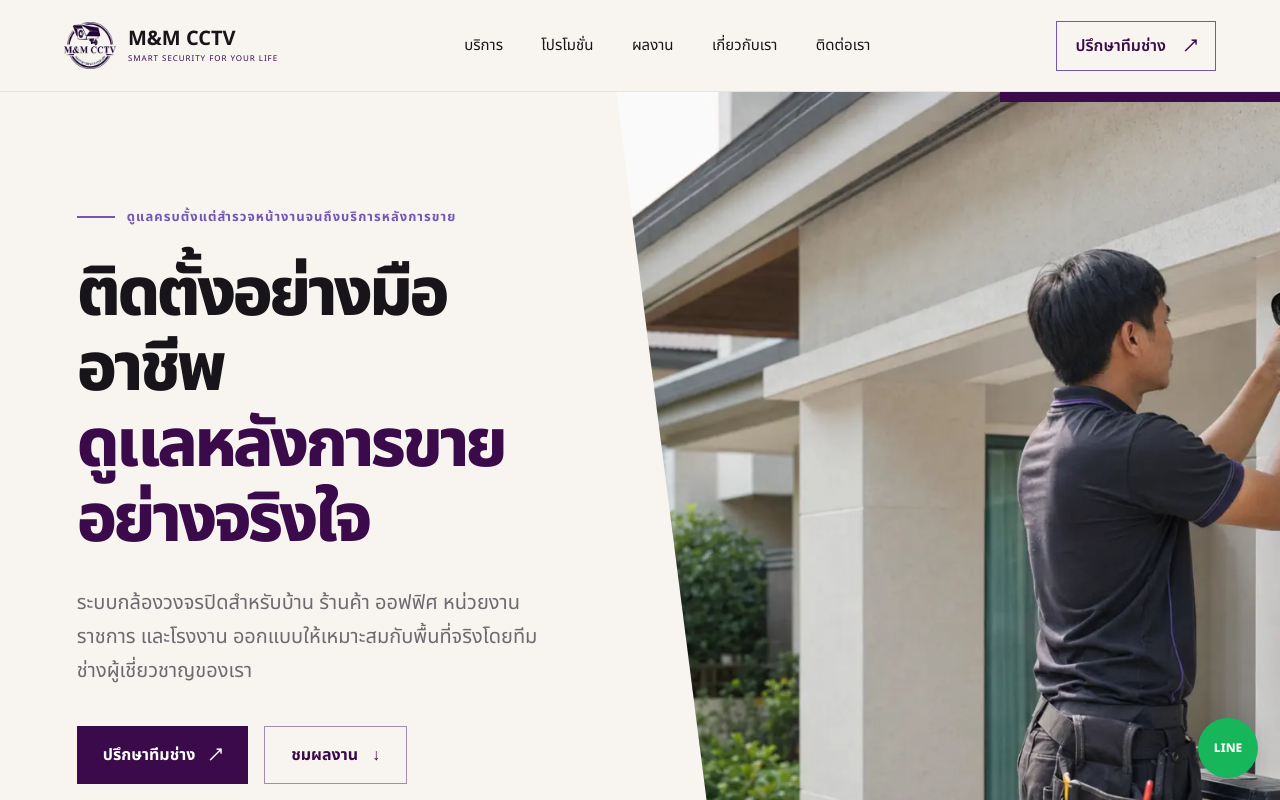
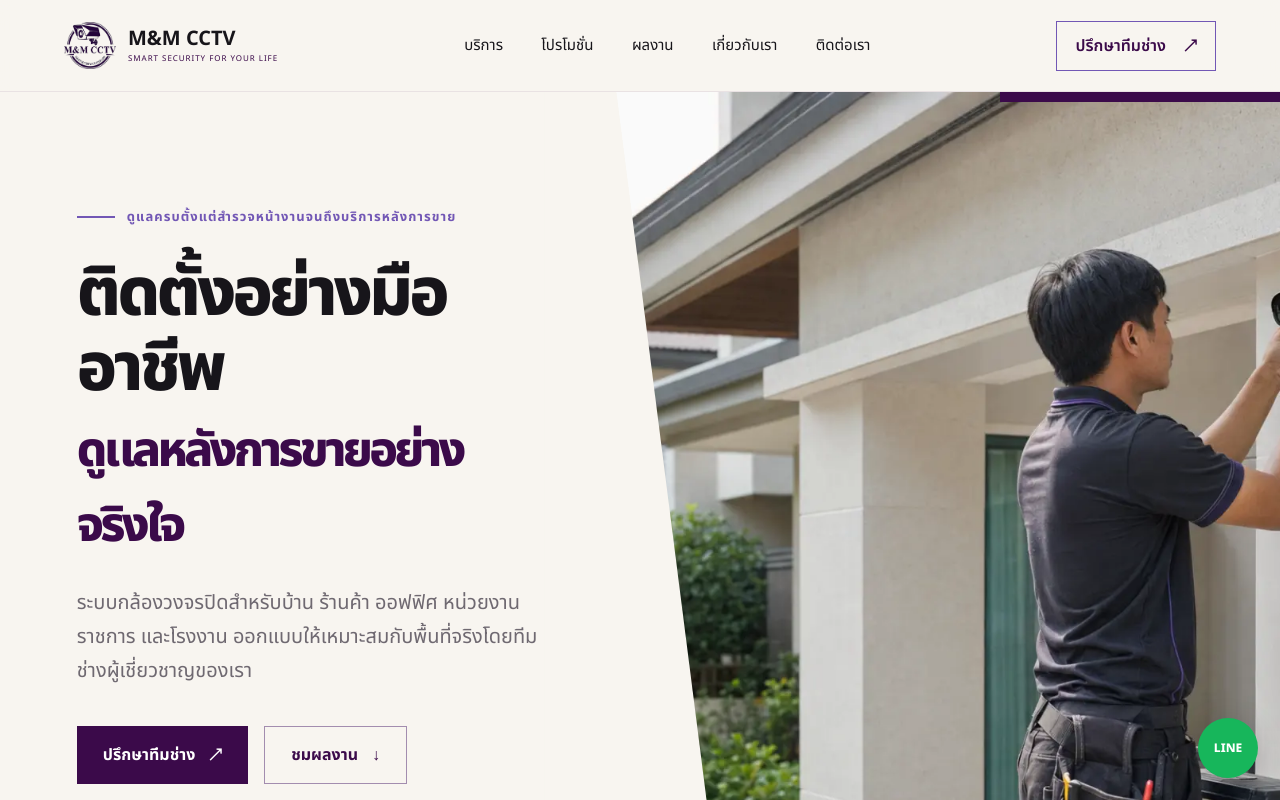
Before and after one commit to momomaggi/mmcctv-website, a React (Vite) app: page / in a window 1280 px wide. Shown: the top 800 px of the page. Built offline with nearby package versions, Linux system fonts and the light colour scheme.

Commit message:
Adjust after-sales headline font size

```diff
--- a/src/styles.css
+++ b/src/styles.css
@@ -146,6 +146,7 @@ p {
 .hero h1 em {
   font-style: normal;
   color: var(--purple);
+  font-size: 48px;
 }
 .hero-copy > p {
   max-width: 610px;
```
